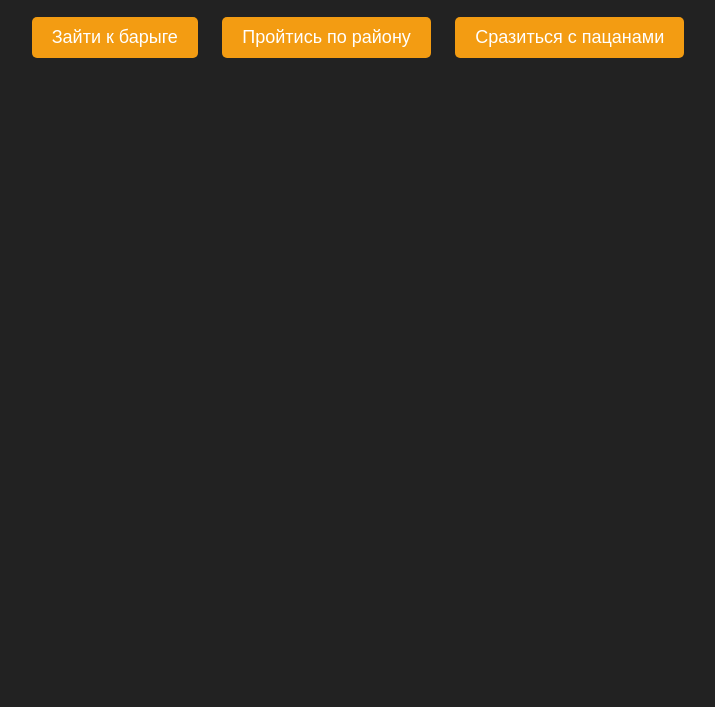
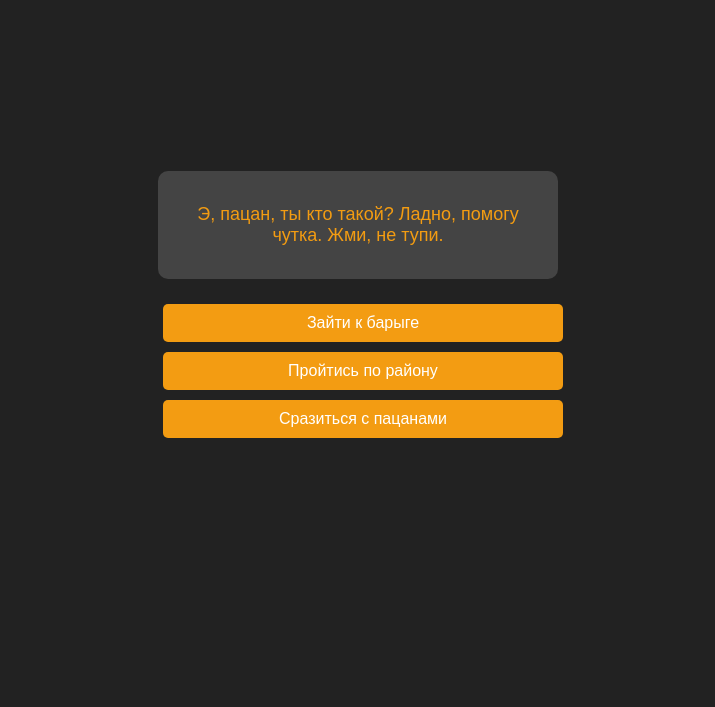
Before and after one commit to AWD9999/my-rpg-game, a plain HTML site: page index.html in a window 1280 px wide. Shown: the part 93-800 px from the top of the page, without its empty margins (282-997 px from the left). Drawn offline with Linux system fonts and the light colour scheme.

Commit message:
Add files via upload

```diff
--- a/app.js
+++ b/app.js
@@ -1,4 +1,14 @@
 function chooseAction(action) {
-    // Отправляем выбранное действие в Telegram Web App
+    // Обновляем текст наставника в зависимости от выбранного действия
+    const mentorSpeech = {
+        baryga: "Барыга? Тот ещё хитрый гад. Но для начала тебе подойдёт.",
+        walk: "Прогуляйся, оглядись по сторонам. Только не нарывайся.",
+        fight: "С пацанами? Ну ты смелый, братан! Хотя и лох. Тебя ведь вынесут!",
+        default: "Э, пацан, ты кто такой? Ладно, помогу чутка. Жми, не тупи."
+    };
+
+    document.getElementById("mentor-speech").textContent = mentorSpeech[action] || mentorSpeech.default;
+
+    // Отправляем выбранное действие боту через Telegram Web App API
     window.Telegram.WebApp.sendData(action);
 }
--- a/index.html
+++ b/index.html
@@ -3,17 +3,21 @@
 <head>
     <meta charset="UTF-8">
     <meta name="viewport" content="width=device-width, initial-scale=1.0">
-    <title>Общак</title>
+    <title>Общак - Mini App</title>
     <link rel="stylesheet" href="style.css">
     <script src="app.js" defer></script>
     <script src="https://telegram.org/js/telegram-web-app.js"></script> <!-- Telegram Web App API -->
 </head>
 <body>
-    <div id="app">
-        <h1>Чё делать, братан?</h1>
-        <button onclick="chooseAction('baryga')">Зайти к барыге</button>
-        <button onclick="chooseAction('walk')">Пройтись по району</button>
-        <button onclick="chooseAction('fight')">Сразиться с пацанами</button>
+    <div id="dialogue">
+        <div id="mentor-text">
+            <p id="mentor-speech">Э, пацан, ты кто такой? Ладно, помогу чутка. Жми, не тупи.</p>
+        </div>
+        <div id="choices">
+            <button onclick="chooseAction('baryga')">Зайти к барыге</button>
+            <button onclick="chooseAction('walk')">Пройтись по району</button>
+            <button onclick="chooseAction('fight')">Сразиться с пацанами</button>
+        </div>
     </div>
 </body>
 </html>
--- a/style.css
+++ b/style.css
@@ -2,23 +2,39 @@ body {
     font-family: Arial, sans-serif;
     background-color: #222;
     color: #eee;
+    display: flex;
+    justify-content: center;
+    align-items: center;
+    height: 100vh;
+    margin: 0;
+}
+
+#dialogue {
     text-align: center;
-    margin: 0;
-    padding: 20px;
+    max-width: 400px;
 }
-h1 {
+
+#mentor-text {
+    background-color: #444;
+    padding: 15px;
+    border-radius: 10px;
+    margin-bottom: 20px;
     color: #f39c12;
+    font-size: 18px;
 }
-button {
+
+#choices button {
     background-color: #f39c12;
     border: none;
     color: #fff;
     padding: 10px 20px;
-    margin: 10px;
-    font-size: 18px;
+    margin: 5px;
+    font-size: 16px;
     cursor: pointer;
     border-radius: 5px;
+    width: 100%;
 }
-button:hover {
+
+#choices button:hover {
     background-color: #e67e22;
 }
```
